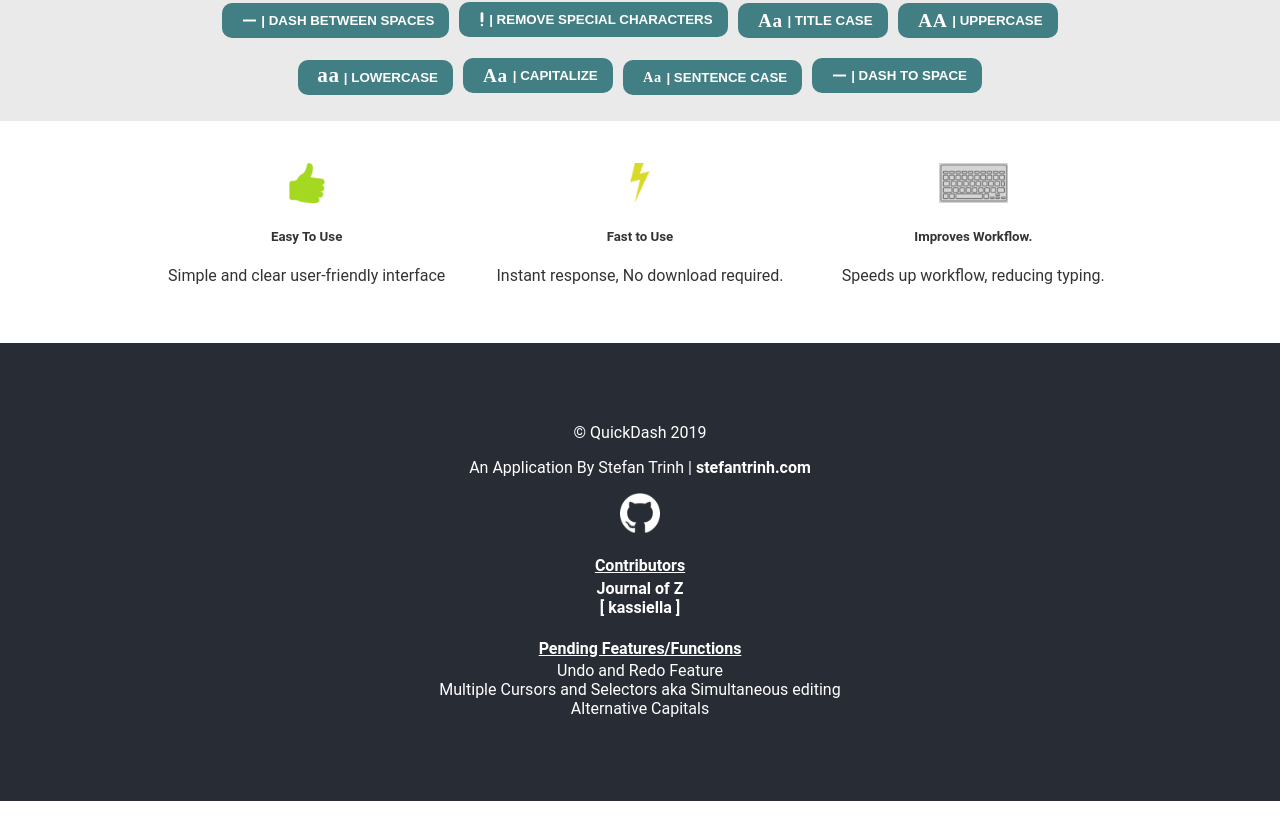
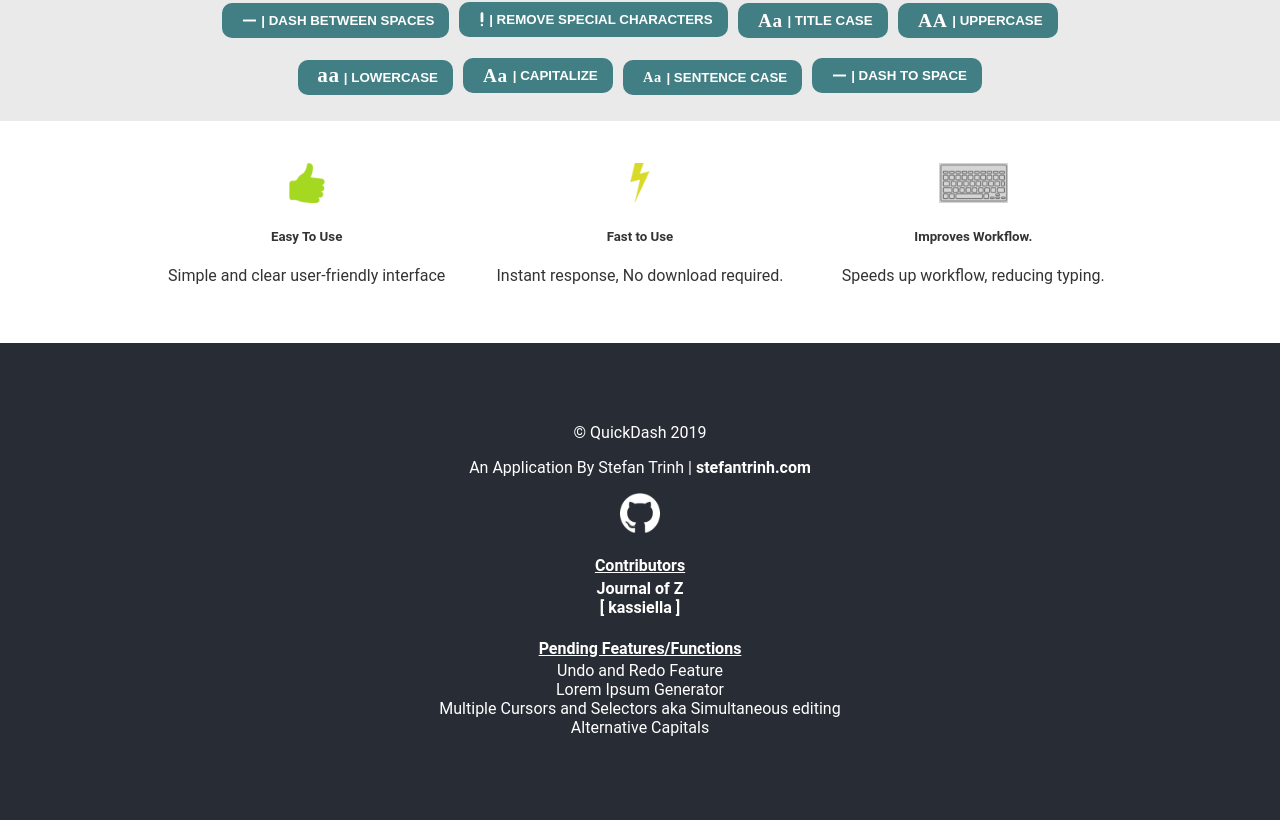
Before and after one commit to stefantrinh1/quick-dash, a React (Create React App) app: page / in a window 1280 px wide. Shown: the part 967-1787 px from the top of the page. Built offline with nearby package versions, Linux system fonts and the light colour scheme.

Commit message:
Update App.js
added additional feature plan

```diff
--- a/src/App.js
+++ b/src/App.js
@@ -110,6 +110,7 @@
         <br/>
         <span><b><u>Pending Features/Functions</u></b></span>
         <li>Undo and Redo Feature</li>
+        <li>Lorem Ipsum Generator</li>
         <li>Multiple Cursors and Selectors aka Simultaneous editing</li>
         <li>Alternative Capitals</li>
         <br/>
```
